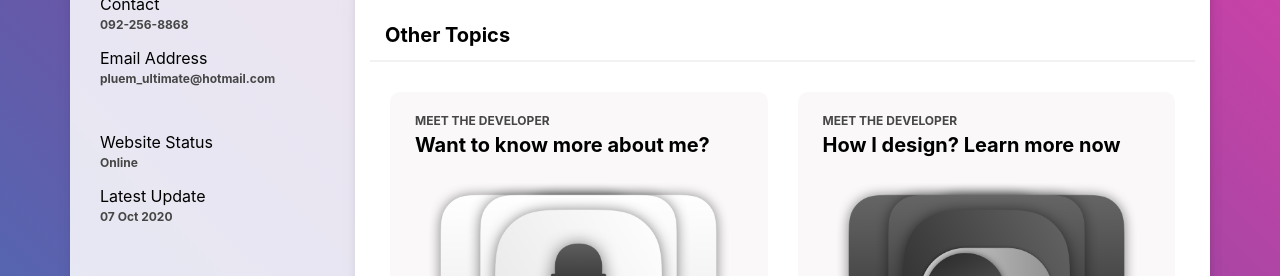
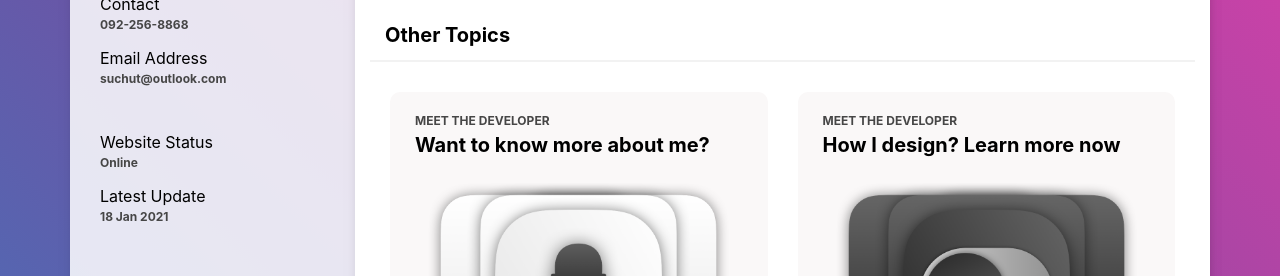
Before and after one commit to pluemine/web-data, a React (Create React App) app: page /#/ in a window 1280 px wide. Shown: the part 611-887 px from the top of the page. Built offline with nearby package versions, Linux system fonts and the light colour scheme.

Commit message:
Edit Email

```diff
--- a/src/components/Sidebar.js
+++ b/src/components/Sidebar.js
@@ -76,7 +76,7 @@ function Sidebar() {
                         <div className='item-text'>Email Address</div>
                     </div>
                     <div className='row'>
-                        <div className='item-sub-text'>pluem_ultimate@hotmail.com</div>
+                        <div className='item-sub-text'>suchut@outlook.com</div>
                     </div>
                 </div>
             </div>
@@ -96,7 +96,7 @@ function Sidebar() {
                         <div className='item-text'>Latest Update</div>
                     </div>
                     <div className='row'>
-                        <div className='item-sub-text'>07 Oct 2020</div>
+                        <div className='item-sub-text'>18 Jan 2021</div>
                     </div>
                 </div>
             </div>
```
Also changed, not shown: 2 other files (tests, documents, lock files or other folders).
